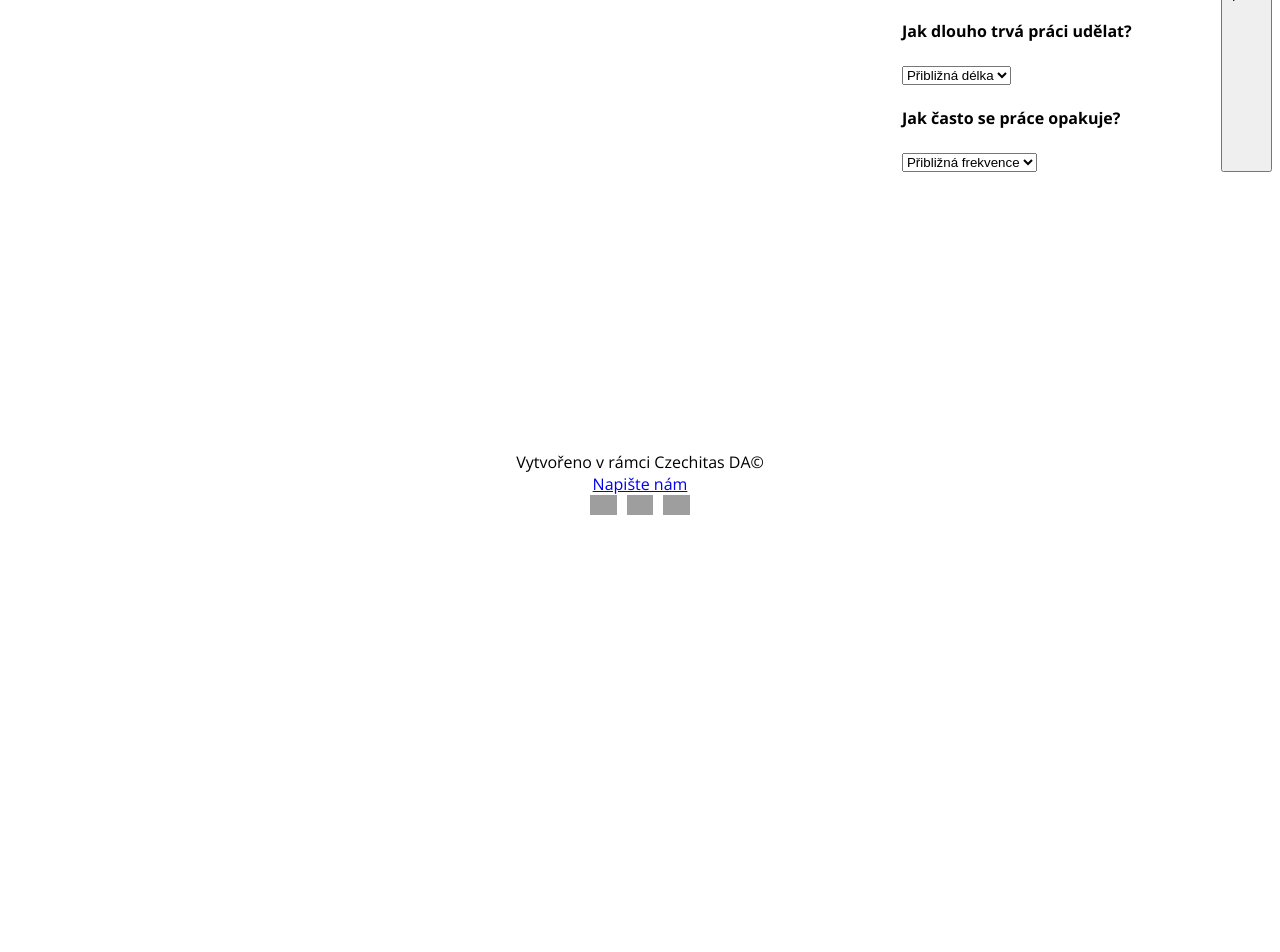
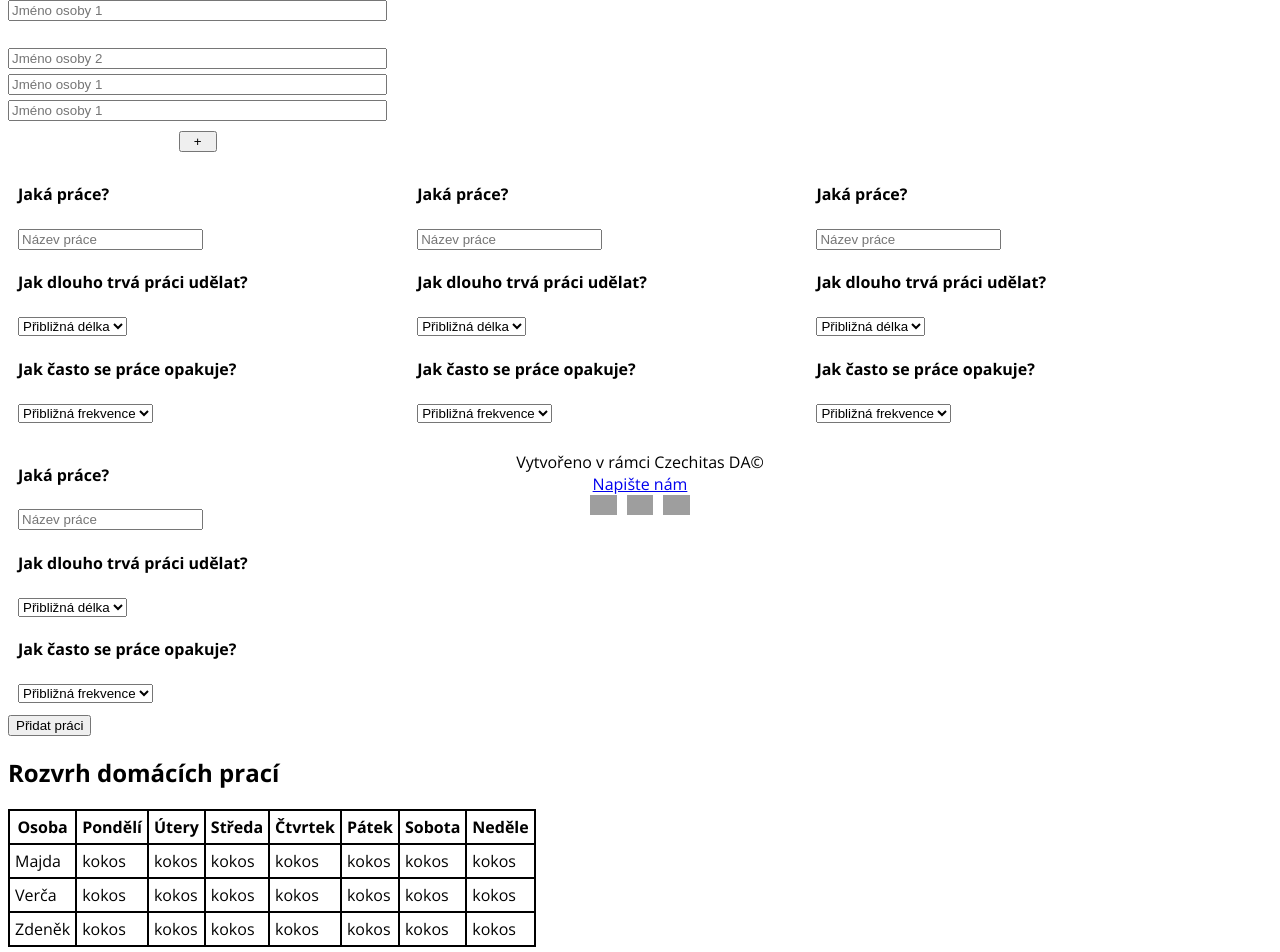
Before and after one commit to mpazlar/kontrakaos, a React app: page /kontrakaos in a window 1280 px wide. Shown: the part 280-1232 px from the top of the page. Before the commit the page ends 800 px from the top, so only its background shows below. Built offline with nearby package versions, Linux system fonts and the light colour scheme; grey boxes are pictures that could not be loaded.

Commit message:
stylesApp&Blog

```diff
--- a/src/Aplikace/index.jsx
+++ b/src/Aplikace/index.jsx
@@ -1,20 +1,11 @@
 import React from 'react';
+import './style.css';
+import { Table } from '../Table';
 
-export const Aplikace = () => {
+const Prace = () => {
   return (
-    <main>
-      <h1>KontraKaos Aplikace</h1>
-      <p>
-        Lorem ipsum dolor sit amet, consectetur adipisicing elit. Laudantium
-        voluptatibus exercitationem sequi excepturi, laborum placeat fuga
-        praesentium molestiae illum nemo eum hic dolores.
-      </p>
-      {/* Tohle je jedna práce  */}
-      <div>
-        <h4>Kolik lidí?</h4>
-        <input type="text" id="1" placeholder="Jméno osoby 1" /> <br />
-        <input type="text" id="2" placeholder="Jméno osoby 2" />
-        <button>+</button>
+    <>
+      <div className="prace">
         <h4>Jaká práce?</h4>
         <input type="text" name="" id="" placeholder="Název práce" />
         <h4>Jak dlouho trvá práci udělat?</h4>
@@ -41,7 +32,46 @@ export const Aplikace = () => {
           <option value="7_týdne">každý den</option>
         </select>
       </div>
+    </>
+  );
+};
+
+const Osoba = () => {
+  return <input type="text" id="1" placeholder="Jméno osoby 1" />;
+};
+
+export const Aplikace = () => {
+  return (
+    <main className="main__app">
+      <h1>KontraKaos Aplikace</h1>
+      <p>
+        Lorem ipsum dolor sit amet, consectetur adipisicing elit. Laudantium
+        voluptatibus exercitationem sequi excepturi, laborum placeat fuga
+        praesentium molestiae illum nemo eum hic dolores.
+      </p>
+      {/* Tohle je jedna práce  */}
+
+      <h4>Kolik lidí?</h4>
+      <div className="box__osoby">
+        <div className="inputs">
+          <input type="text" id="1" placeholder="Jméno osoby 1" /> <br />
+          <input type="text" id="2" placeholder="Jméno osoby 2" />
+          <Osoba />
+          <Osoba />
+        </div>
+        <button className="button__add">+</button>
+      </div>
+
+      <div className="box__prace">
+        <Prace />
+        <Prace />
+        <Prace />
+        <Prace />
+      </div>
+
       <button>Přidat práci</button>
+
+      <Table />
     </main>
   );
 };
--- /dev/null
+++ b/src/Aplikace/style.css
@@ -0,0 +1,33 @@
+.box__prace {
+  display: flex;
+  flex-wrap: wrap;
+  width: 100%;
+}
+
+.box__osoby {
+  display: flex;
+  flex-direction: column;
+  justify-content: center;
+  align-items: center;
+  width: 30%;
+}
+
+.box__osoby input {
+  margin-top: 5px;
+}
+
+.inputs {
+  display: flex;
+  flex-direction: column;
+  width: 100%;
+}
+
+.prace {
+  margin: 10px;
+  flex-basis: 30%;
+}
+
+.button__add {
+  width: 10%;
+  margin-top: 10px;
+}
--- a/src/Blog/index.jsx
+++ b/src/Blog/index.jsx
@@ -1,11 +1,10 @@
 import React from 'react';
+import './style.css';
 import capy from '../assets/capy.jpg';
 
-export const Blog = () => {
+const Clanek = () => {
   return (
-    <main>
-      <h1>Blog</h1>
-      {/* Tohle je jeden článek */}
+    <>
       <div className="blog__clanek">
         <img height={200} src={capy} alt="Capy" />
         <h3>Název článku</h3>
@@ -15,6 +14,20 @@ export const Blog = () => {
           iste maiores quasi facere explicabo? Perspiciatis, reprehenderit in.
         </p>
       </div>
-    </main>
+    </>
   );
 };
+
+export const Blog = () => {
+  return (
+    <>
+      <h1>Blog</h1>
+      <main className="main__blog">
+        {/* Tohle je jeden článek */}
+        <Clanek />
+        <Clanek />
+        <Clanek />
+      </main>
+    </>
+  );
+};
--- /dev/null
+++ b/src/Blog/style.css
@@ -0,0 +1,9 @@
+.main__blog {
+  display: flex;
+  width: 100%;
+}
+
+.blog__clanek {
+  flex-basis: 30%;
+  margin: 10px;
+}
--- a/src/Home/index.jsx
+++ b/src/Home/index.jsx
@@ -3,7 +3,7 @@ import './style.css';
 
 export const Home = () => {
   return (
-    <main>
+    <main className="main__home">
       <div className="left">
         <h1>KontraKaos</h1>
         <p>Tady bude claim</p>
--- a/src/Home/style.css
+++ b/src/Home/style.css
@@ -1,9 +1,9 @@
-main {
+.main__home {
   width: 100%;
   display: flex;
 }
 
-main div {
+.main__home div {
   width: 50%;
 }
 
--- /dev/null
+++ b/src/Table/index.jsx
@@ -0,0 +1,55 @@
+import React from 'react';
+import './style.css';
+
+export const Table = () => {
+  return (
+    <>
+      <h2>Rozvrh domácích prací</h2>
+      <table>
+        <tr className="dny">
+          <th>Osoba</th>
+          <th>Pondělí</th>
+          <th>Útery</th>
+          <th>Středa</th>
+          <th>Čtvrtek</th>
+          <th>Pátek</th>
+          <th>Sobota</th>
+          <th>Neděle</th>
+        </tr>
+
+        <tr>
+          <td>Majda</td>
+          <td>kokos</td>
+          <td>kokos</td>
+          <td>kokos</td>
+          <td>kokos</td>
+          <td>kokos</td>
+          <td>kokos</td>
+          <td>kokos</td>
+        </tr>
+
+        <tr>
+          <td>Verča</td>
+          <td>kokos</td>
+          <td>kokos</td>
+          <td>kokos</td>
+          <td>kokos</td>
+          <td>kokos</td>
+          <td>kokos</td>
+          <td>kokos</td>
+        </tr>
+
+        <tr>
+          <td>Zdeněk</td>
+          <td>kokos</td>
+          <td>kokos</td>
+          <td>kokos</td>
+          <td>kokos</td>
+          <td>kokos</td>
+          <td>kokos</td>
+          <td>kokos</td>
+        </tr>
+      </table>
+    </>
+  );
+};
--- /dev/null
+++ b/src/Table/style.css
@@ -0,0 +1,13 @@
+table,
+tr,
+td,
+th {
+  border: 2px solid black;
+  border-collapse: collapse;
+}
+
+tr,
+td,
+th {
+  padding: 5px;
+}
```
